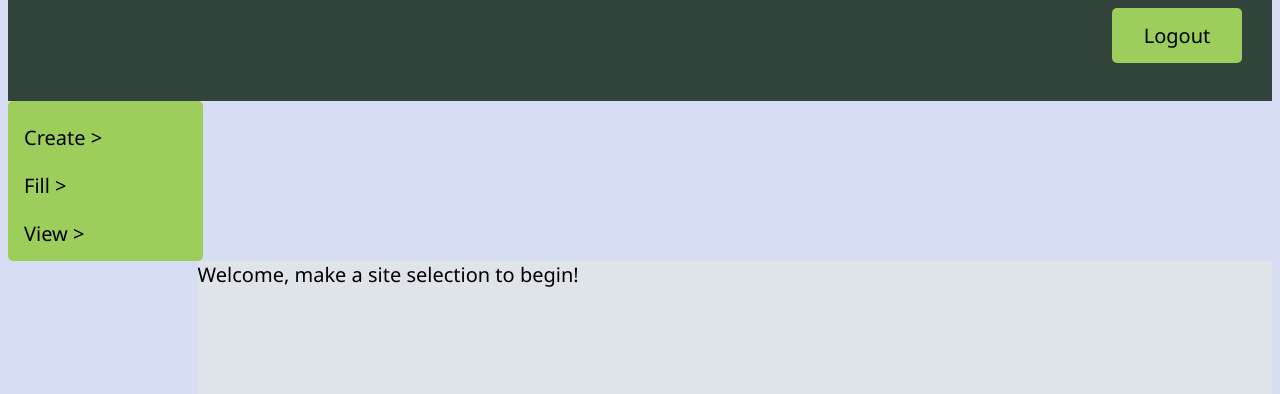
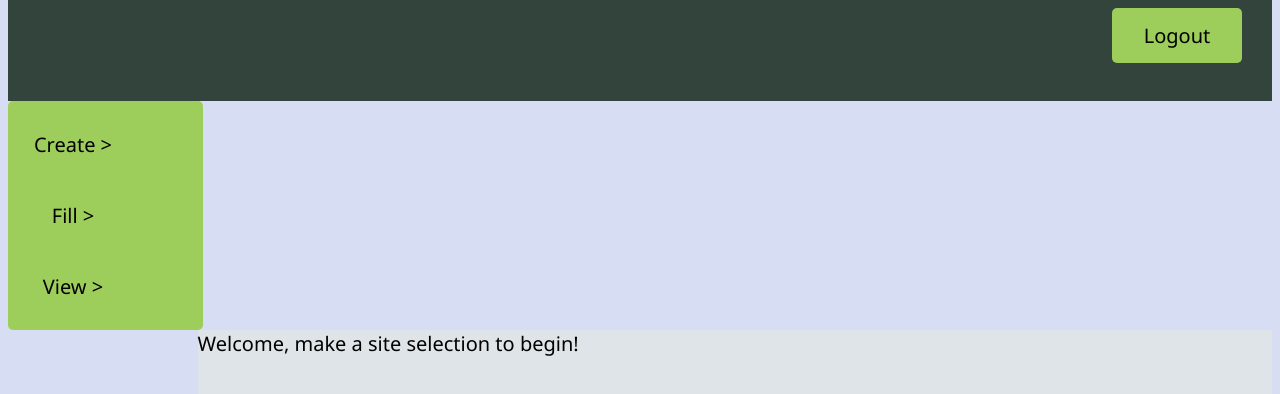
Before and after one commit to victoria-cameron/UpInTheGunks, a plain HTML site: page index.html in a window 1280 px wide. Shown: the part 118-512 px from the top of the page. Drawn offline with Linux system fonts and the light colour scheme.

Commit message:
Made sidenav of buttons instead of links

```diff
--- a/index.html
+++ b/index.html
@@ -5,6 +5,7 @@
         <title>Surv-YAY</title>
         <meta charset="utf-8">
         <meta name="viewport" content="width=device-width, initial-scale=1">
+        <script type="text/javascript" src="fill_select.html"></script>
     </head>
     <body>
         <header>
@@ -12,9 +13,9 @@
             <button type="button">Logout</button>
         </header>
         <div class="sidenav">
-            <a href="#create">Create ></a>
-            <a href="#fill">Fill ></a>
-            <a href="#view">View ></a>
+            <button type="button" id="create">Create ></button>
+            <button type="button" id="fill">Fill ></button>
+            <button type="button" id="view">View ></button>
         </div>
 
         <div class="index">
```
